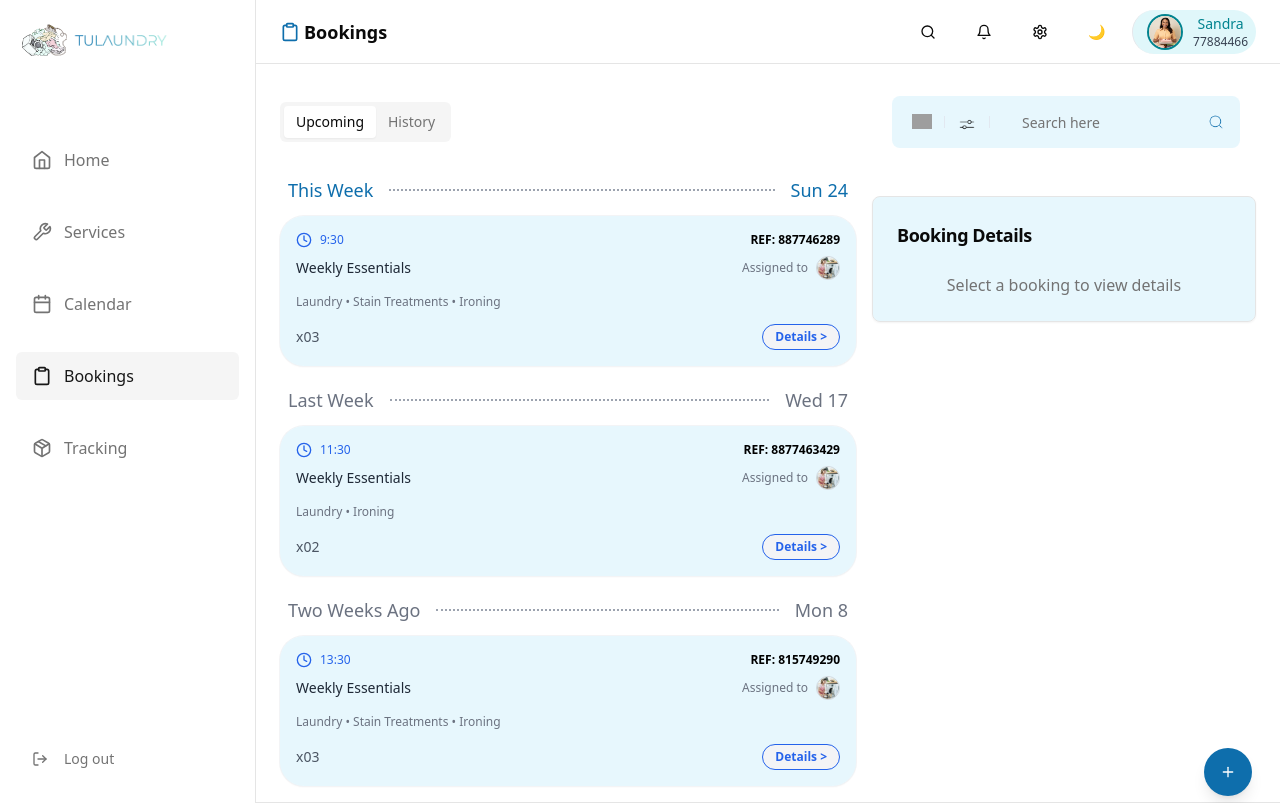
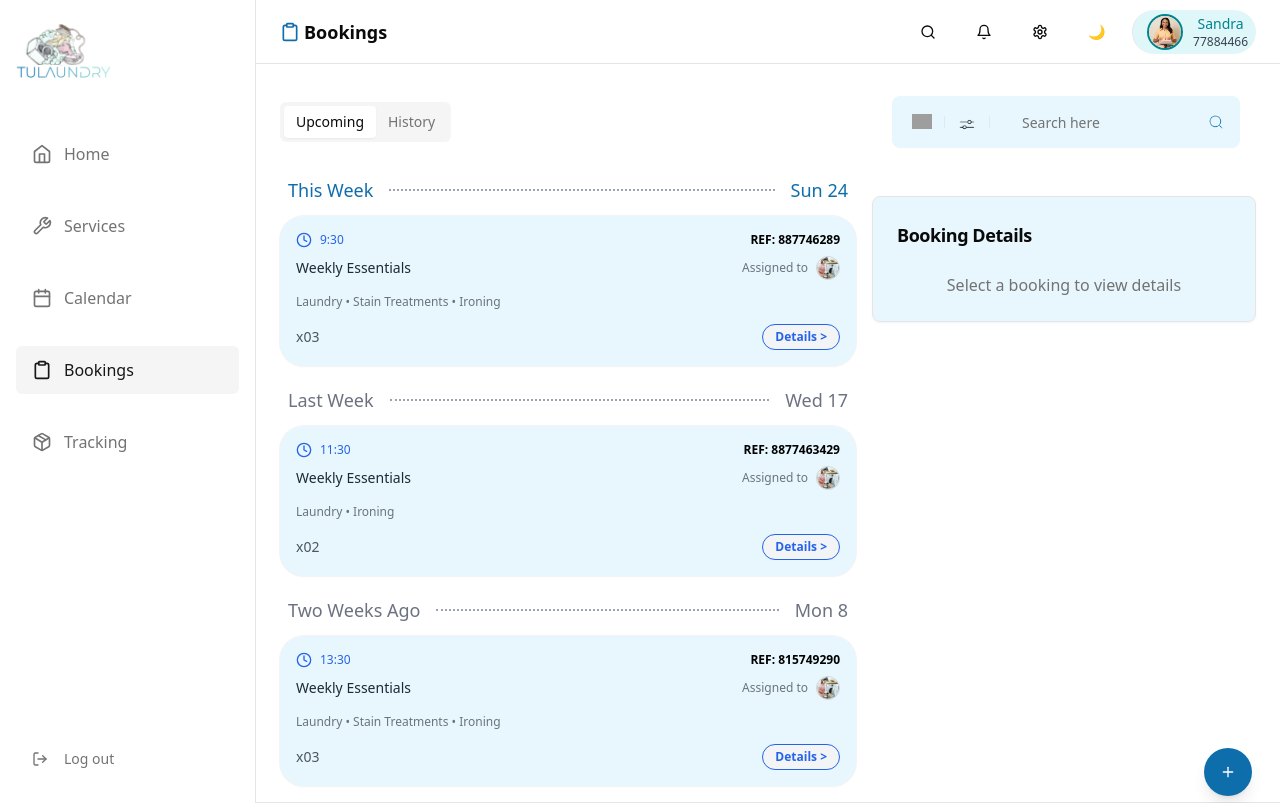
Before and after one commit to Aristocratjnr/Consumer-dashboard, a Next.js app: page /bookings in a window 1280 px wide. Built offline with nearby package versions, Linux system fonts and the light colour scheme; grey boxes are pictures that could not be loaded.

Commit message:
TP-70: feat: replace logo images with SVG component for improved performance and consistency across Booking, Tracking, Home, and Services pages

```diff
--- a/src/app/(dashboard)/bookings/page.tsx
+++ b/src/app/(dashboard)/bookings/page.tsx
@@ -11,6 +11,7 @@ import { Tabs, TabsContent, TabsList, TabsTrigger } from "@/components/ui/tabs"
 import { ScrollArea } from "@/components/ui/scroll-area"
 import { useState } from 'react'
 import SearchBar from "../../../components/page"
+import Image from "next/image"
 
 interface Booking {
   id: number
@@ -131,14 +132,13 @@ export default function BookingPage() {
     <div className={`flex min-h-screen bg-white ${darkMode ? 'dark' : ''}`}>
       {/* Sidebar */}
       <div className="w-64 border-r bg-background px-4 py-6 dark:bg-gray-800 dark:border-gray-700 flex flex-col">
-        <div className="mb-8 flex items-center">
-          <img
-            alt="TulaLaundry"
-            className="h-8 -mr-0.5"
-            src="/images/logo.png"
-          />
-          <img src="/images/lund.png" alt="Tulaundry" className="h-5" />
-        </div>
+        {/* Logo */}
+      <div>
+        <Link href="/" className="flex items-center space-x-2">
+          <Image src="/images/logo.svg" alt="Logo" width={100} height={60} />
+        </Link>
+      </div>
+
         <nav className="space-y-0.5 flex-grow"><br/><br/>
         <Link href="/" passHref>
           <button className="flex w-full items-center px-4 py-3 text-muted-foreground hover:bg-accent hover:text-accent-foreground dark:text-gray-300 dark:hover:bg-gray-700">
--- a/src/app/(dashboard)/calendar/page.tsx
+++ b/src/app/(dashboard)/calendar/page.tsx
@@ -13,6 +13,7 @@
         import Link from "next/link";
         import { useState } from "react";
         import SearchBar from '@/components/page';
+        import Image from 'next/image';
 
         export default function CalendarDashboard() {
             const [isProfileDropdownOpen, setIsProfileDropdownOpen] = useState(false);
@@ -61,10 +62,10 @@
                 <div className={`min-h-screen ${isDarkTheme ? 'bg-gray-800 text-white' : 'bg-teal-20 text-black'} relative`}>
                     {/* Sidebar */}
                     <div className={`fixed left-0 top-0 bottom-0 w-64 border-r ${isDarkTheme ? 'bg-gray-900' : 'bg-background'} p-4`}>
-                    <div className="mb-8">
-                        <div className="flex items-center mb-8">
-                            <img alt="TulaLaundry" className="h-8 -mr-0.5" src="/images/logo.png" />
-                            <img src="/images/lund.png" alt="Tulaundry" className="h-5" />
+                        <div>
+                            <Link href="/" className="flex items-center space-x-2">
+                            <Image src="/images/logo.svg" alt="Logo" width={100} height={60} />
+                            </Link>
                         </div>
                         <nav className="space-y-0.2 flex-grow"><br/><br/>
                     <Link href="/home" passHref>
@@ -98,7 +99,6 @@
                     </button>
                     </Link>
         </nav>
-                </div>
         </div>
 
 
--- a/src/app/(dashboard)/home/page.tsx
+++ b/src/app/(dashboard)/home/page.tsx
@@ -3,6 +3,7 @@
           import Link from 'next/link';
           import { Bell, Home, Settings, Search, Calendar, Package, Briefcase, LogOut, Mail, Phone, HelpCircle, ChevronRight, User, MapPin } from 'lucide-react';
           import { Button } from '@/components/ui/button';
+          import Image from 'next/image';
 
           export default function Dashboard() {
             const [isNotificationOpen, setIsNotificationOpen] = useState(false);
@@ -46,10 +47,13 @@
         <header className="fixed top-0 left-0 right-0 z-50 bg-white border-b border-gray-200 px-4 py-3 backdrop-blur-sm bg-white/90">
           <div className="max-w-screen-2xl mx-auto flex items-center justify-between">
             <div className="flex items-center space-x-8">
-              <div className="flex items-center space-x-1">
-                <img src="/images/logo.png" alt="Tulaundry Logo" className="h-8 -mr-0.5" />
-                <img src="/images/lund.png" alt="Tulaundry" className="h-5" />
-              </div>
+             {/* Logo */}
+      <div>
+        <Link href="/" className="flex items-center space-x-2">
+          <Image src="/images/logo.svg" alt="Logo" width={100} height={60} />
+        </Link>
+      </div>
+
               <nav className="hidden md:flex items-center gap-6">
                 <button className="flex items-center gap-2 px-4 py-2 rounded-full bg-teal-50 text-teal-900 hover:bg-teal-100 transition-all">
                   <Home className="h-5 w-5" />
--- a/src/app/(dashboard)/services/page.tsx
+++ b/src/app/(dashboard)/services/page.tsx
@@ -4,6 +4,7 @@
     import { Calendar, Home, HomeIcon, LogOut, Plus, RotateCcw, Search, Settings, Shirt, Sparkles, Package, BookOpen, ChevronRight, MapPin, Bell, User, Mail } from 'lucide-react';
     import Link from "next/link";
     import { useState } from "react";
+    import Image from "next/image";
 
     export default function LaundryDashboard() {
         const [isProfileDropdownOpen, setIsProfileDropdownOpen] = useState(false);
@@ -22,10 +23,13 @@
                 {/* Sidebar */}
                 <aside className={`fixed left-0 top-0 z-40 h-screen w-64 border-r ${isDarkTheme ? 'bg-gray-800 border-gray-700' : 'bg-white'}`}>
                     <div className={`w-64 border-r ${isDarkTheme ? 'bg-gray-800' : 'bg-background'} px-4 py-6 flex flex-col`}>
-                        <div className="mb-8 flex items-center">
-                            <img alt="TulaLaundry" className="h-8 -mr-0.5" src="/images/logo.png" />
-                            <img src="/images/lund.png" alt="Tulaundry" className="h-5" />
-                        </div>
+                       {/* Logo */}
+                    <div>
+                        <Link href="/" className="flex items-center space-x-2">
+                        <Image src="/images/logo.svg" alt="Logo" width={100} height={60} />
+                        </Link>
+                    </div>
+
                         <nav className="space-y-0.5 flex-grow"><br/><br/>
                             <Link href="/" passHref>
                                 <button className={`flex w-full items-center px-4 py-3 ${isDarkTheme ? 'text-gray-300 hover:bg-gray-700' : 'text-muted-foreground hover:bg-accent hover:text-accent-foreground'}`}>
--- a/src/app/(dashboard)/tracking/page.tsx
+++ b/src/app/(dashboard)/tracking/page.tsx
@@ -9,6 +9,7 @@ import { Card, CardContent } from "@/components/ui/card";
 import { ScrollArea } from "@/components/ui/scroll-area";
 import { Badge } from "@/components/ui/badge";
 import { useState } from "react";
+import Image from "next/image";
 
 interface TrackingItem {
     id: string;
@@ -61,10 +62,13 @@ export default function TrackingPage() {
             {/* Sidebar */}
             <div className={`w-64 ${isDarkTheme ? 'bg-gray-900' : 'bg-white'} border-r flex flex-col`}>
                 <div className="p-6 flex-grow">
-                    <div className="flex items-center mb-8">
-                        <img alt="TulaLaundry" className="h-8 -mr-0.5" src="/images/logo.png" />
-                        <img src="/images/lund.png" alt="Tulaundry" className="h-5" />
+                    {/* Logo */}
+                    <div>
+                        <Link href="/" className="flex items-center space-x-2">
+                        <Image src="/images/logo.svg" alt="Logo" width={100} height={60} />
+                        </Link>
                     </div>
+
                     <nav className="space-y-0.5"><br/><br/>
                         <Link href="/" passHref>
                             <button className={`flex w-full items-center px-4 py-3 ${isDarkTheme ? 'text-gray-300 hover:bg-gray-700' : 'text-muted-foreground hover:bg-accent'}`}>
```
Lines whose indentation alone changed are shown as unchanged.
